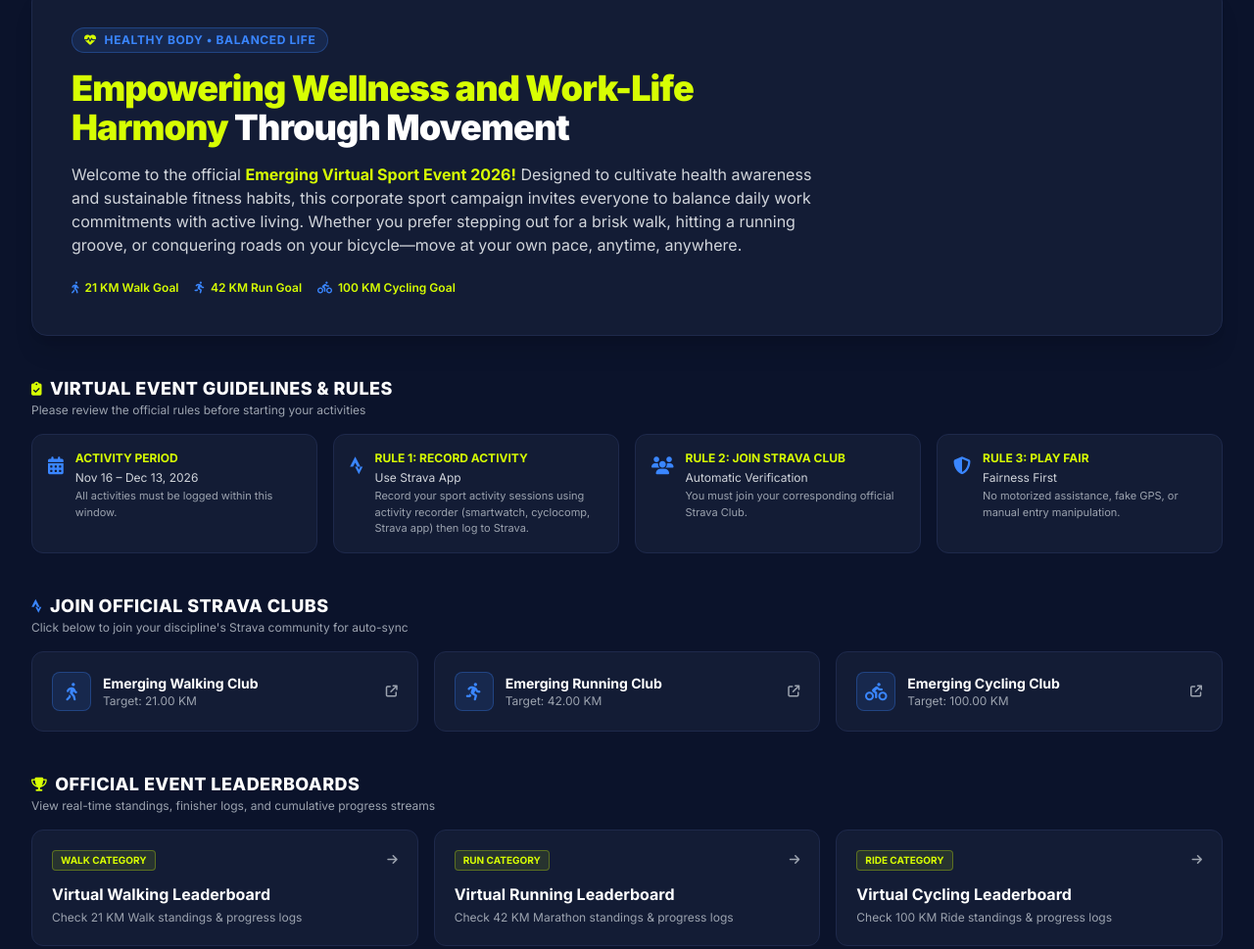
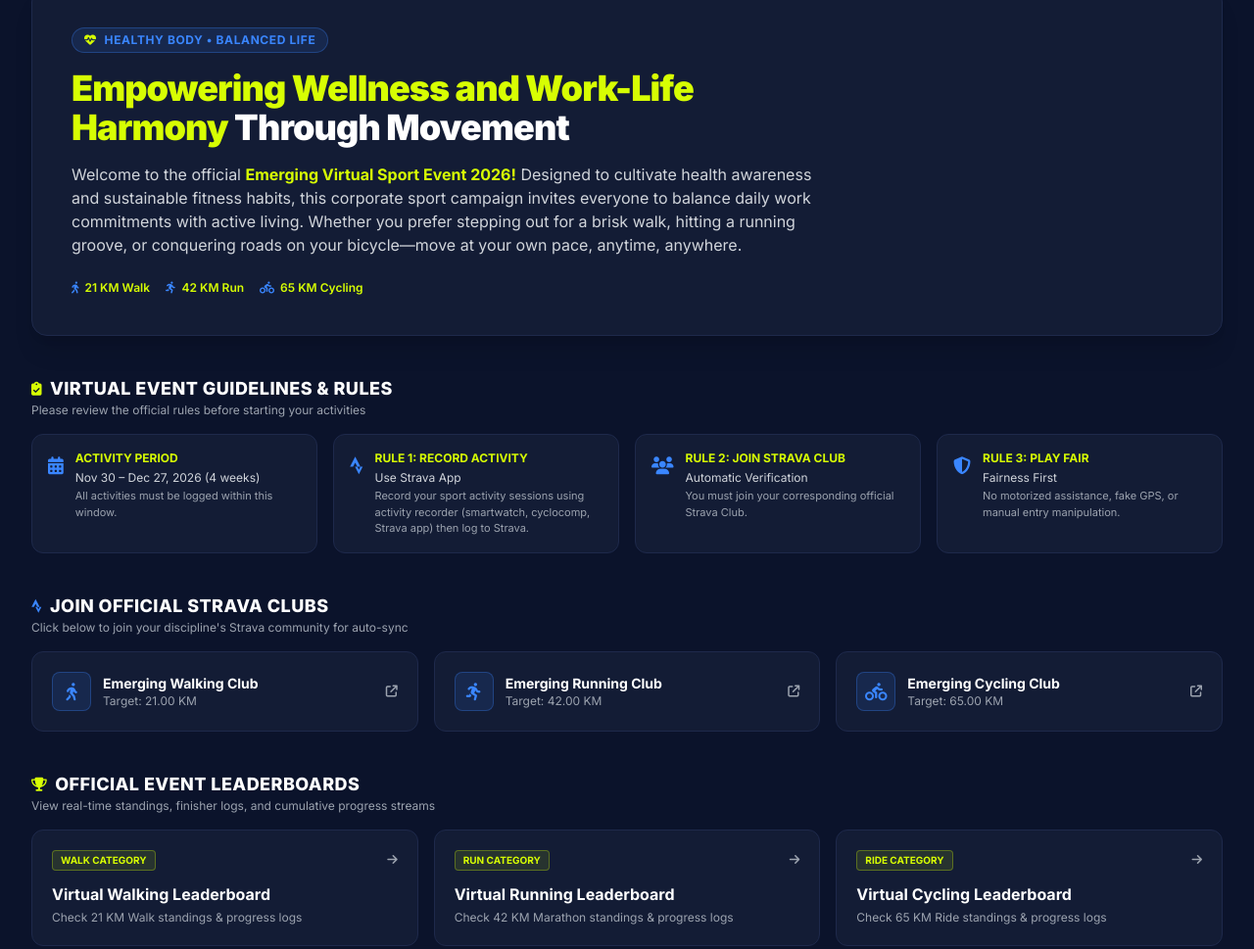
Before and after one commit to shuttercraftid/landing-page, a plain HTML site: page index.html in a window 1280 px wide. Shown: the part 111-1080 px from the top of the page at 98% size. Drawn offline with nearby package versions, Linux system fonts and the light colour scheme.

Commit message:
Update index.html

```diff
--- a/index.html
+++ b/index.html
@@ -107,9 +107,9 @@
                 </p>
 
                 <div class="pt-2 flex flex-wrap gap-4 text-xs font-semibold text-gray-400">
-                    <span class="flex items-center gap-1.5 text-chartreuse"><i class="fa-solid fa-person-walking text-smartblue"></i> 21 KM Walk Goal</span>
-                    <span class="flex items-center gap-1.5 text-chartreuse"><i class="fa-solid fa-person-running text-smartblue"></i> 42 KM Run Goal</span>
-                    <span class="flex items-center gap-1.5 text-chartreuse"><i class="fa-solid fa-person-biking text-smartblue"></i> 100 KM Cycling Goal</span>
+                    <span class="flex items-center gap-1.5 text-chartreuse"><i class="fa-solid fa-person-walking text-smartblue"></i> 21 KM Walk</span>
+                    <span class="flex items-center gap-1.5 text-chartreuse"><i class="fa-solid fa-person-running text-smartblue"></i> 42 KM Run</span>
+                    <span class="flex items-center gap-1.5 text-chartreuse"><i class="fa-solid fa-person-biking text-smartblue"></i> 65 KM Cycling</span>
                 </div>
             </div>
         </section>
@@ -128,7 +128,7 @@
                     <div class="text-smartblue text-lg pt-0.5"><i class="fa-solid fa-calendar-days"></i></div>
                     <div>
                         <h4 class="text-xs font-bold uppercase text-chartreuse">Activity Period</h4>
-                        <p class="text-xs text-gray-300 mt-1">Nov 16 – Dec 13, 2026</p>
+                        <p class="text-xs text-gray-300 mt-1">Nov 30 – Dec 27, 2026 (4 weeks)</p>
                         <p class="text-[11px] text-gray-400 mt-0.5">All activities must be logged within this window.</p>
                     </div>
                 </div>
@@ -213,7 +213,7 @@
                             </div>
                             <div>
                                 <h4 class="font-bold text-white text-sm group-hover:text-chartreuse transition-colors">Emerging Cycling Club</h4>
-                                <p class="text-xs text-gray-400">Target: 100.00 KM</p>
+                                <p class="text-xs text-gray-400">Target: 65.00 KM</p>
                             </div>
                         </div>
                         <i class="fa-solid fa-arrow-up-right-from-square text-xs text-gray-400 group-hover:text-chartreuse"></i>
@@ -269,7 +269,7 @@
                         </div>
                         <div>
                             <h4 class="font-bold text-white text-base group-hover:text-chartreuse transition-colors">Virtual Cycling Leaderboard</h4>
-                            <p class="text-xs text-gray-400 mt-1">Check 100 KM Ride standings & progress logs</p>
+                            <p class="text-xs text-gray-400 mt-1">Check 65 KM Ride standings & progress logs</p>
                         </div>
                     </div>
                 </a>
```
